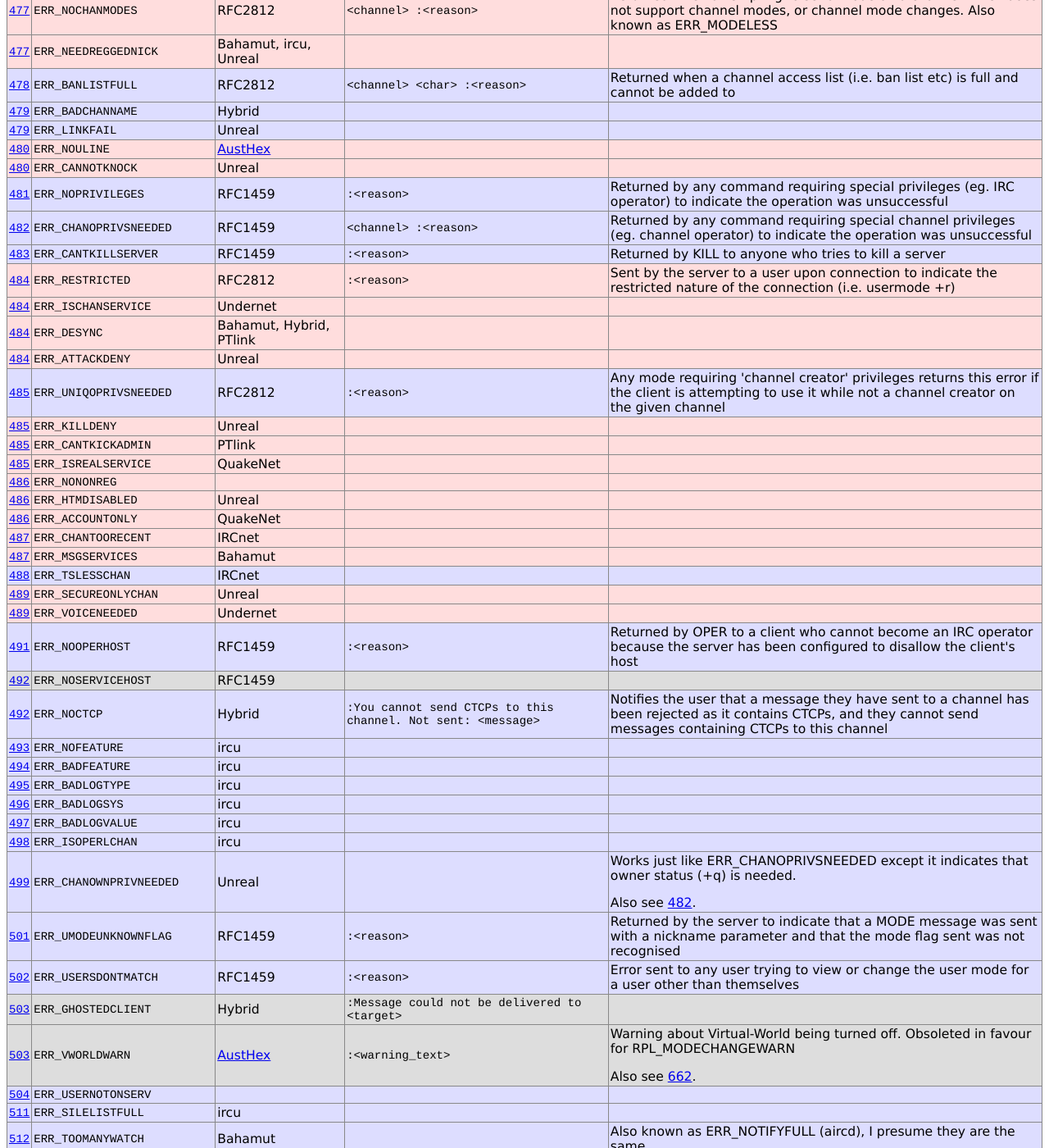
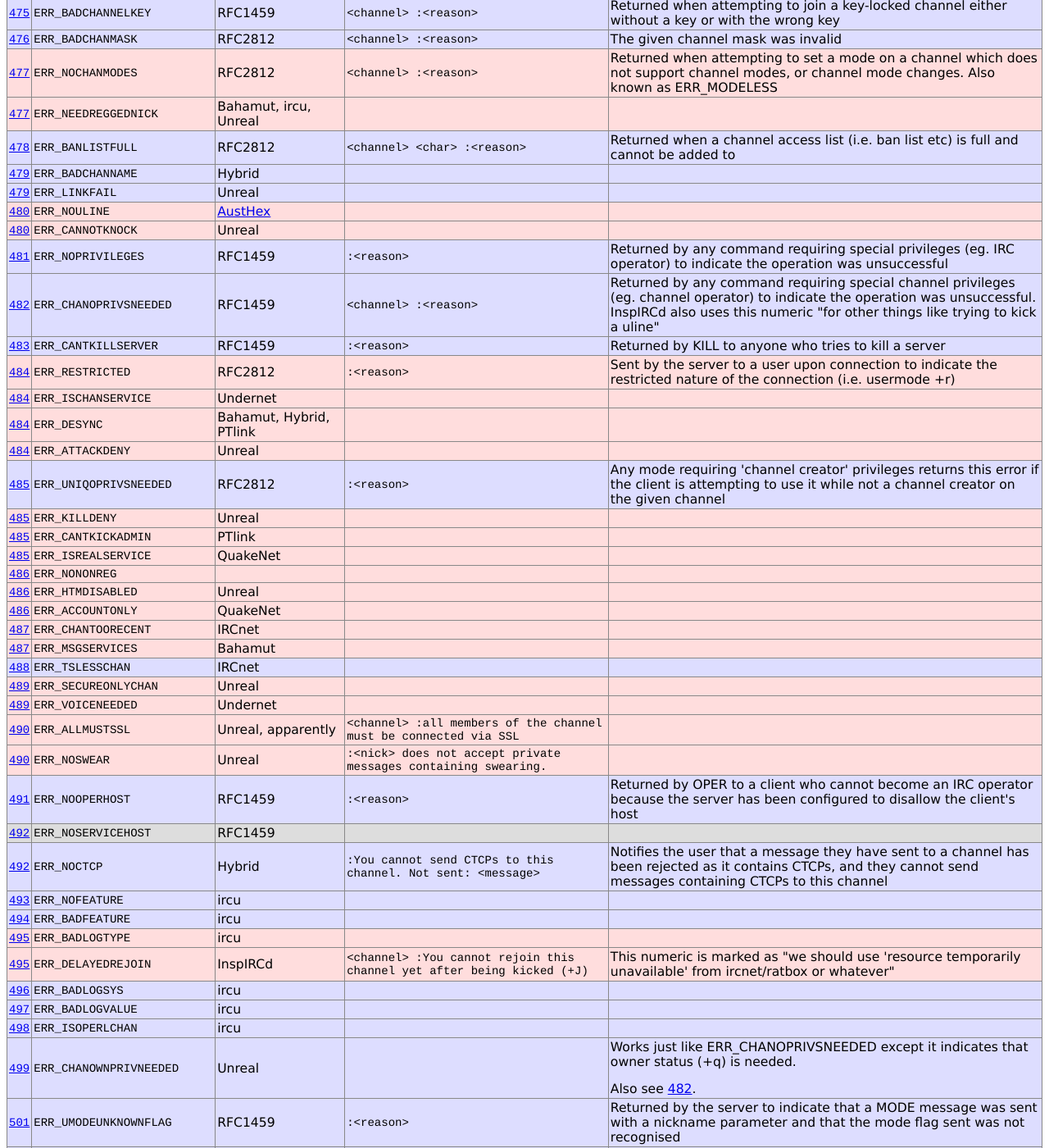
Before and after one commit to ircdocs/irc-defs, a Jekyll site: the page built from defs/ircnumerics.html, in a window 1280 px wide and 1400 px high, scrolled down 10705 px. Shown: the whole window at 82% size. Built offline with Jekyll 4.4.1, drawn with Linux system fonts in a browser that asks for light colours; some of the changed text lies outside the part shown.

Commit message:
ircnumerics: Add core InspIRCd numerics

```diff
--- a/_data/ircnumerics.yaml
+++ b/_data/ircnumerics.yaml
@@ -816,6 +816,14 @@
         name: RPL_PRIVS
         numeric: "270"
         origin: ircu
+        conflict: true
+
+    -
+        name: RPL_MAPUSERS
+        numeric: "270"
+        origin: InspIRCd
+        format: ":<count> servers and <count> users, average <average count> users per server"
+        conflict: true
 
     -
         name: RPL_SILELIST
@@ -1736,6 +1744,13 @@
         conflict: true
 
     -
+        name: RPL_WHOWASIP
+        numeric: "379"
+        origin: InspIRCd
+        format: "<nick> :was connecting from <host>"
+        conflict: true
+
+    -
         name: RPL_BANLINKED
         numeric: "380"
         origin: aircd
@@ -2301,6 +2316,7 @@
         name: ERR_NONICKCHANGE
         numeric: "447"
         origin: Unreal
+        comment: This numeric is called ERR_CANTCHANGENICK in InspIRCd
 
     -
         name: ERR_NOTIMPLEMENTED
@@ -2576,7 +2592,8 @@
         comment: >
             Returned by any command requiring special channel privileges
             (eg. channel operator) to indicate the operation was
-            unsuccessful
+            unsuccessful. InspIRCd also uses this numeric "for other things
+            like trying to kick a uline"
 
     -
         name: ERR_CANTKILLSERVER
@@ -2689,6 +2706,20 @@
         conflict: true
 
     -
+        name: ERR_ALLMUSTSSL
+        numeric: "490"
+        origin: "Unreal, apparently"
+        format: "<channel> :all members of the channel must be connected via SSL"
+        conflict: true
+
+    -
+        name: ERR_NOSWEAR
+        numeric: "490"
+        origin: "Unreal"
+        format: ":<nick> does not accept private messages containing swearing."
+        conflict: true
+
+    -
         name: ERR_NOOPERHOST
         numeric: "491"
         origin: RFC1459
@@ -2728,6 +2759,18 @@
         name: ERR_BADLOGTYPE
         numeric: "495"
         origin: ircu
+        conflict: true
+
+    -
+        name: ERR_DELAYEDREJOIN
+        numeric: "495"
+        origin: InspIRCd
+        format: "<channel> :You cannot rejoin this channel yet after being kicked (+J)"
+        comment: >
+            This numeric is marked as "we should use 'resource temporarily unavailable'
+            from ircnet/ratbox or whatever"
+
+        conflict: true
 
     -
         name: ERR_BADLOGSYS
@@ -2955,6 +2998,12 @@
 
         format: "<nickname> :<reason>"
         comment: Proposed.
+
+    -
+        name: ERR_CANTSENDTOUSER
+        numeric: "531"
+        origin: InspIRCd
+        format: "<nick> :You are not permitted to send private messages to this user"
 
     -
         name: ERR_BADHOSTMASK
@@ -3393,6 +3442,14 @@
         origin: RatBox
         format: "<?> 0x<?> <?> <?>"
         comment: Output from the MODLIST command
+        conflict: true
+
+    -
+        name: RPL_COMMANDS
+        numeric: "702"
+        origin: InspIRCd
+        format: ":<command> <module name> <minimum parameters>"
+        conflict: true
 
     -
         name: RPL_ENDOFMODLIST
@@ -3400,6 +3457,14 @@
         origin: RatBox
         format: ":<text>"
         comment: Terminates MODLIST output
+        conflict: true
+
+    -
+        name: RPL_COMMANDSEND
+        numeric: "703"
+        origin: InspIRCd
+        format: ":End of COMMANDS list"
+        conflict: true
 
     -
         name: RPL_HELPSTART
@@ -3843,6 +3908,36 @@
             Sent when the client requests a list of SASL mechanisms
             supported by the server (or network, services). The numeric
             contains a comma-separated list of mechanisms
+
+    -
+        name: ERR_WORDFILTERED
+        numeric: "936"
+        origin: "InspIRCd"
+        format: "<channel> <message> :Your message contained a censored word, and was blocked"
+
+    -
+        name: ERR_CANTUNLOADMODULE
+        numeric: "972"
+        origin: "InspIRCd"
+        format: "<modulename> :Failed to unload module: <error>"
+
+    -
+        name: RPL_UNLOADEDMODULE
+        numeric: "973"
+        origin: "InspIRCd"
+        format: "<modulename> :Module successfully unloaded."
+
+    -
+        name: ERR_CANTLOADMODULE
+        numeric: "974"
+        origin: "InspIRCd"
+        format: "<modulename> :Failed to load module: <error>"
+
+    -
+        name: RPL_LOADEDMODULE
+        numeric: "975"
+        origin: "InspIRCd"
+        format: "<modulename> :Module successfully loaded."
 
     -
         name: ERR_CANNOTDOCOMMAND
```
